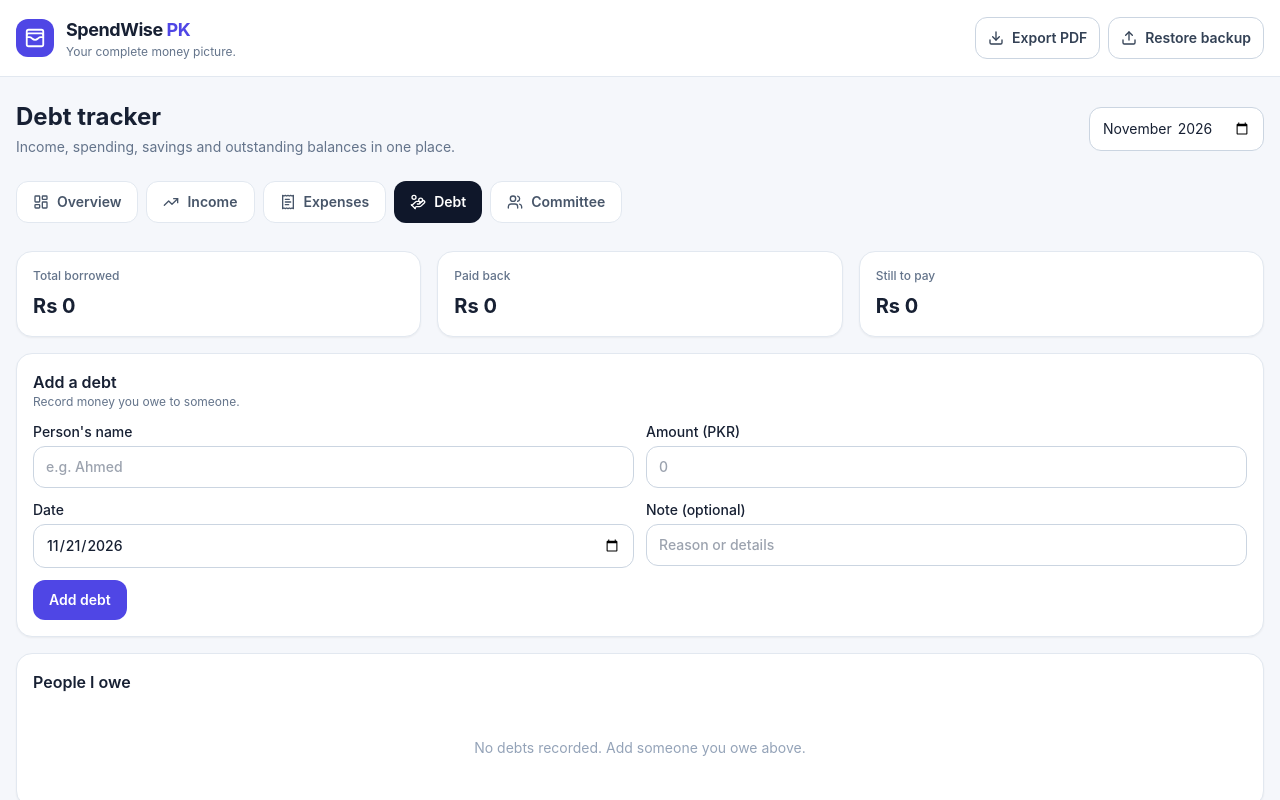
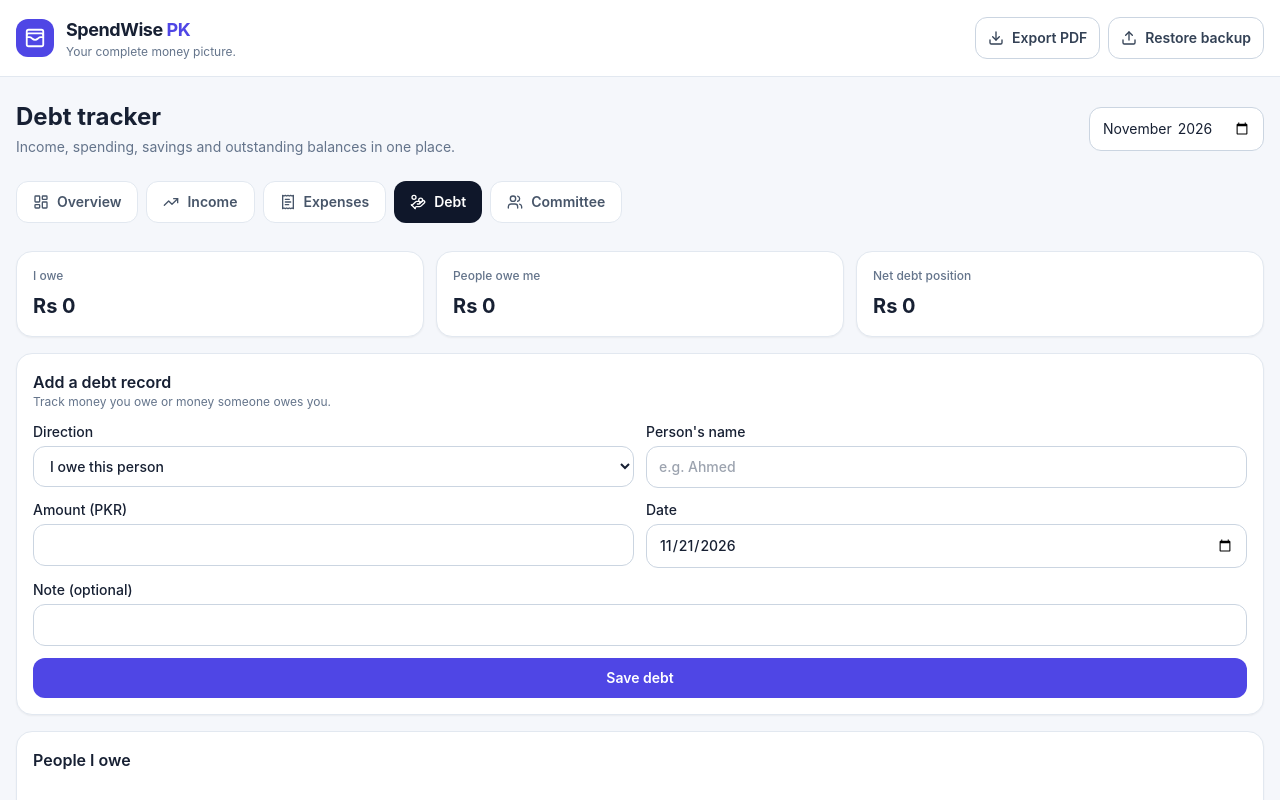
Before and after one commit to syed-bilal205/spendwise-pk, a React (Vite) app: page / in a window 1280 px wide. Both pictures are taken after a click on the button "Debt". Shown: the top 800 px of the page. Built offline with nearby package versions, Linux system fonts and the light colour scheme.

Commit message:
Apply full finance tracker: src/components/Debt.jsx

```diff
--- a/src/components/Debt.jsx
+++ b/src/components/Debt.jsx
@@ -1,67 +1,66 @@
 import { useState } from "react";
+import { Bar, BarChart, CartesianGrid, ResponsiveContainer, Tooltip, XAxis, YAxis } from "recharts";
 import { useApp } from "../state/AppContext";
 import { money, id } from "../utils/finance";
 
 const today = () => new Date().toISOString().slice(0, 10);
-
+const outstanding = (debt) => Math.max(0, Number(debt.amount) - (debt.payments || []).reduce((sum, p) => sum + Number(p.amount), 0));
 export default function Debt() {
   const { state, dispatch } = useApp();
-  const [name, setName] = useState("");
-  const [amount, setAmount] = useState("");
-  const [date, setDate] = useState(today());
-  const [note, setNote] = useState("");
+  const [form, setForm] = useState({ name: "", amount: "", date: today(), note: "", direction: "i_owe" });
   const [payments, setPayments] = useState({});
   const debts = state.debts || [];
-  const outstanding = (debt) => Math.max(0, Number(debt.amount) - (debt.payments || []).reduce((sum, p) => sum + Number(p.amount), 0));
-  const total = debts.reduce((sum, d) => sum + Number(d.amount), 0);
-  const paid = debts.reduce((sum, d) => sum + (d.payments || []).reduce((s, p) => s + Number(p.amount), 0), 0);
+  const payable = debts.filter((d) => (d.direction || "i_owe") === "i_owe");
+  const receivable = debts.filter((d) => d.direction === "they_owe");
+  const sumOpen = (items) => items.reduce((sum, d) => sum + outstanding(d), 0);
+  const chartMap = new Map();
+  debts.forEach((d) => {
+    const person = d.name.length > 13 ? d.name.slice(0, 12) + "…" : d.name;
+    const row = chartMap.get(person) || { person, iOwe: 0, theyOwe: 0 };
+    if ((d.direction || "i_owe") === "i_owe") row.iOwe += outstanding(d);
+    else row.theyOwe += outstanding(d);
+    chartMap.set(person, row);
+  });
+  const chartData = [...chartMap.values()].filter((d) => d.iOwe > 0 || d.theyOwe > 0);
   function addDebt(e) {
     e.preventDefault();
-    const value = Number(amount);
-    if (!name.trim() || !Number.isFinite(value) || value <= 0) return;
-    dispatch({ type: "ADD_DEBT", payload: { id: id(), name: name.trim(), amount: value, date, note: note.trim(), payments: [], createdAt: new Date().toISOString() } });
-    setName(""); setAmount(""); setDate(today()); setNote("");
+    const amount = Number(form.amount);
+    if (!form.name.trim() || !Number.isFinite(amount) || amount <= 0) return;
+    dispatch({ type: "ADD_DEBT", payload: { ...form, id: id(), name: form.name.trim(), amount, note: form.note.trim(), payments: [], createdAt: new Date().toISOString() } });
+    setForm((current) => ({ ...current, name: "", amount: "", note: "" }));
   }
   function addPayment(debt) {
-    const value = Number(payments[debt.id]);
-    if (!Number.isFinite(value) || value <= 0 || value > outstanding(debt)) return;
-    dispatch({ type: "ADD_DEBT_PAYMENT", payload: { debtId: debt.id, payment: { id: id(), amount: value, date: today() } } });
+    const amount = Number(payments[debt.id]);
+    if (!Number.isFinite(amount) || amount <= 0 || amount > outstanding(debt)) return;
+    dispatch({ type: "ADD_DEBT_PAYMENT", payload: { debtId: debt.id, payment: { id: id(), amount, date: today() } } });
     setPayments((current) => ({ ...current, [debt.id]: "" }));
   }
-  return (
-    <div className="space-y-4">
-      <div className="grid gap-4 sm:grid-cols-3">
-        <Summary title="Total borrowed" value={money(total)} />
-        <Summary title="Paid back" value={money(paid)} />
-        <Summary title="Still to pay" value={money(Math.max(0, total - paid))} />
-      </div>
-      <form onSubmit={addDebt} className="card grid gap-3 p-4 sm:grid-cols-2">
-        <div className="sm:col-span-2"><h3 className="font-semibold">Add a debt</h3><p className="text-xs text-slate-500">Record money you owe to someone.</p></div>
-        <label className="text-sm font-medium">Person's name<input className="field mt-1" value={name} onChange={(e) => setName(e.target.value)} placeholder="e.g. Ahmed" required /></label>
-        <label className="text-sm font-medium">Amount (PKR)<input className="field mt-1" type="number" min="1" step="0.01" value={amount} onChange={(e) => setAmount(e.target.value)} placeholder="0" required /></label>
-        <label className="text-sm font-medium">Date<input className="field mt-1" type="date" value={date} onChange={(e) => setDate(e.target.value)} required /></label>
-        <label className="text-sm font-medium">Note (optional)<input className="field mt-1" value={note} onChange={(e) => setNote(e.target.value)} placeholder="Reason or details" /></label>
-        <div className="sm:col-span-2"><button className="btn" type="submit">Add debt</button></div>
-      </form>
-      <section className="card p-4">
-        <h3 className="mb-3 font-semibold">People I owe</h3>
-        {debts.length ? <div className="space-y-3">{debts.map((debt) => {
-          const balance = outstanding(debt);
-          const debtPaid = Number(debt.amount) - balance;
-          const history = debt.payments || [];
-          return <article key={debt.id} className="rounded-xl border border-slate-200 p-4">
-            <div className="flex flex-wrap items-start justify-between gap-3">
-              <div><div className="flex items-center gap-2"><h4 className="font-semibold">{debt.name}</h4><span className={`rounded-full px-2 py-0.5 text-xs ${balance === 0 ? "bg-emerald-50 text-emerald-700" : "bg-amber-50 text-amber-700"}`}>{balance === 0 ? "Paid" : "Outstanding"}</span></div><p className="mt-1 text-xs text-slate-500">{debt.date}{debt.note ? ` · ${debt.note}` : ""}</p></div>
-              <div className="text-right"><p className="text-lg font-bold">{money(balance)}</p><p className="text-xs text-slate-500">remaining of {money(debt.amount)}</p></div>
-            </div>
-            <div className="mt-3 h-2 overflow-hidden rounded-full bg-slate-100"><div className="h-full rounded-full bg-emerald-500" style={{ width: `${Number(debt.amount) ? Math.min(100, debtPaid / Number(debt.amount) * 100) : 0}%` }} /></div>
-            {balance > 0 && <div className="mt-3 flex flex-wrap gap-2"><input className="field !w-40" type="number" min="0.01" max={balance} step="0.01" placeholder="Payment amount" value={payments[debt.id] || ""} onChange={(e) => setPayments((current) => ({ ...current, [debt.id]: e.target.value }))} /><button className="btn" type="button" onClick={() => addPayment(debt)}>Record payment</button></div>}
-            {history.length > 0 && <div className="mt-3 border-t border-slate-100 pt-2"><p className="mb-1 text-xs font-semibold text-slate-500">Payment history</p>{history.map((p) => <div key={p.id} className="flex justify-between py-1 text-xs text-slate-500"><span>{p.date}</span><span className="font-medium text-emerald-700">− {money(p.amount)}</span></div>)}</div>}
-            <div className="mt-3 flex justify-end"><button className="text-xs text-rose-600" type="button" onClick={() => { if (confirm("Delete this debt and its payment history?")) dispatch({ type: "DELETE_DEBT", payload: debt.id }); }}>Delete record</button></div>
-          </article>;
-        })}</div> : <p className="py-8 text-center text-sm text-slate-400">No debts recorded. Add someone you owe above.</p>}
-      </section>
-    </div>
-  );
+  function renderGroup(title, items, direction) {
+    return <section className="card p-4"><h3 className="mb-3 font-semibold">{title}</h3>{items.length ? <div className="space-y-3">{items.map((debt) => {
+      const balance = outstanding(debt), paid = Number(debt.amount) - balance, history = debt.payments || [];
+      return <article key={debt.id} className="rounded-xl border border-slate-200 p-4">
+        <div className="flex flex-wrap items-start justify-between gap-3"><div><div className="flex items-center gap-2"><h4 className="font-semibold">{debt.name}</h4><span className={`rounded-full px-2 py-0.5 text-xs ${balance === 0 ? "bg-emerald-50 text-emerald-700" : "bg-amber-50 text-amber-700"}`}>{balance === 0 ? "Settled" : "Open"}</span></div><p className="mt-1 text-xs text-slate-500">{debt.date}{debt.note ? " · " + debt.note : ""}</p></div><div className="text-right"><p className="text-lg font-bold">{money(balance)}</p><p className="text-xs text-slate-500">remaining of {money(debt.amount)}</p></div></div>
+        <div className="mt-3 h-2 overflow-hidden rounded-full bg-slate-100"><div className="h-full rounded-full bg-emerald-500" style={{ width: `${Number(debt.amount) ? Math.min(100, paid / Number(debt.amount) * 100) : 0}%` }} /></div>
+        {balance > 0 && <div className="mt-3 flex flex-wrap gap-2"><input className="field !w-40" type="number" min="0.01" max={balance} step="0.01" placeholder={direction === "i_owe" ? "Amount repaid" : "Amount received"} value={payments[debt.id] || ""} onChange={(e) => setPayments((current) => ({ ...current, [debt.id]: e.target.value }))} /><button className="btn" type="button" onClick={() => addPayment(debt)}>{direction === "i_owe" ? "Record repayment" : "Record received"}</button></div>}
+        {history.length > 0 && <div className="mt-3 border-t border-slate-100 pt-2"><p className="mb-1 text-xs font-semibold text-slate-500">Payment history</p>{history.map((p) => <div key={p.id} className="flex justify-between py-1 text-xs text-slate-500"><span>{p.date}</span><span className="font-medium text-emerald-700">{direction === "i_owe" ? "−" : "+"} {money(p.amount)}</span></div>)}</div>}
+        <div className="mt-3 flex justify-end"><button className="text-xs text-rose-600" type="button" onClick={() => { if (confirm("Delete this debt and its payment history?")) dispatch({ type: "DELETE_DEBT", payload: debt.id }); }}>Delete record</button></div>
+      </article>;
+    })}</div> : <p className="py-6 text-center text-sm text-slate-400">Nothing recorded here yet.</p>}</section>;
+  }
+  return <div className="space-y-4">
+    <div className="grid gap-3 sm:grid-cols-3"><Summary title="I owe" value={money(sumOpen(payable))} /><Summary title="People owe me" value={money(sumOpen(receivable))} /><Summary title="Net debt position" value={money(sumOpen(receivable) - sumOpen(payable))} /></div>
+    <form onSubmit={addDebt} className="card grid gap-3 p-4 sm:grid-cols-2">
+      <div className="sm:col-span-2"><h3 className="font-semibold">Add a debt record</h3><p className="text-xs text-slate-500">Track money you owe or money someone owes you.</p></div>
+      <label className="text-sm font-medium">Direction<select className="field mt-1" value={form.direction} onChange={(e) => setForm({ ...form, direction: e.target.value })}><option value="i_owe">I owe this person</option><option value="they_owe">This person owes me</option></select></label>
+      <label className="text-sm font-medium">Person's name<input className="field mt-1" value={form.name} onChange={(e) => setForm({ ...form, name: e.target.value })} placeholder="e.g. Ahmed" required /></label>
+      <label className="text-sm font-medium">Amount (PKR)<input className="field mt-1" type="number" min="0.01" step="0.01" value={form.amount} onChange={(e) => setForm({ ...form, amount: e.target.value })} required /></label>
+      <label className="text-sm font-medium">Date<input className="field mt-1" type="date" value={form.date} onChange={(e) => setForm({ ...form, date: e.target.value })} required /></label>
+      <label className="text-sm font-medium sm:col-span-2">Note (optional)<input className="field mt-1" value={form.note} onChange={(e) => setForm({ ...form, note: e.target.value })} /></label>
+      <button className="btn sm:col-span-2">Save debt</button>
+    </form>
+    {chartData.length > 0 && <section className="card p-4"><h3 className="font-semibold">Outstanding by person</h3><p className="mb-3 text-xs text-slate-500">Open balances across both directions</p><div className="h-64"><ResponsiveContainer width="100%" height="100%"><BarChart data={chartData} margin={{ top: 8, right: 8, left: 8, bottom: 8 }}><CartesianGrid strokeDasharray="3 3" /><XAxis dataKey="person" tick={{ fontSize: 11 }} /><YAxis tick={{ fontSize: 10 }} /><Tooltip formatter={(value) => money(value)} /><Bar dataKey="iOwe" name="I owe" stackId="debt" fill="#6366f1" radius={[5,5,0,0]} /><Bar dataKey="theyOwe" name="Owes me" stackId="debt" fill="#0d9488" radius={[5,5,0,0]} /></BarChart></ResponsiveContainer></div></section>}
+    {renderGroup("People I owe", payable, "i_owe")}
+    {renderGroup("People who owe me", receivable, "they_owe")}
+  </div>;
 }
 function Summary({ title, value }) { return <div className="card p-4"><p className="text-xs font-medium text-slate-500">{title}</p><p className="mt-2 text-xl font-bold">{value}</p></div>; }
```
